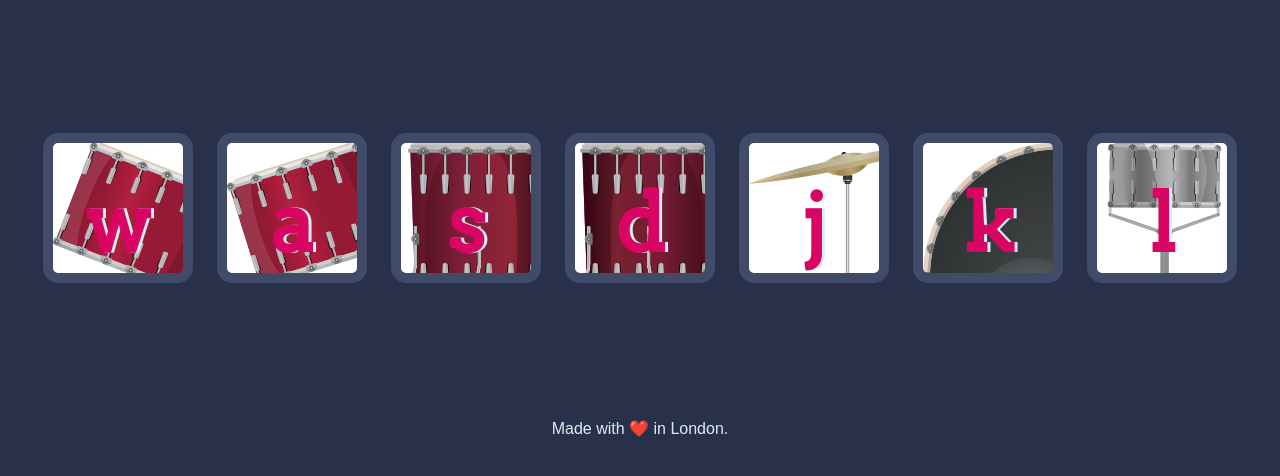
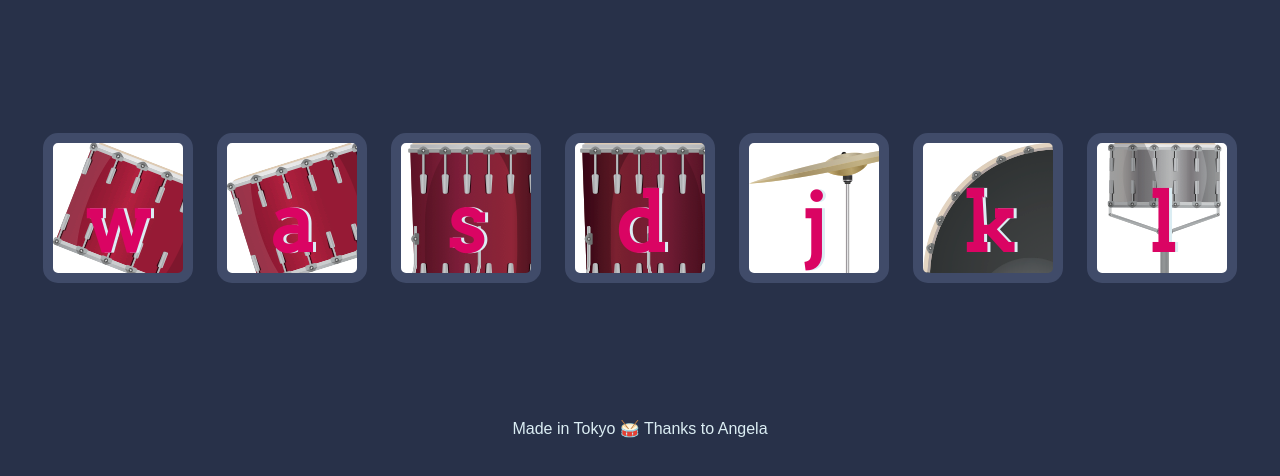
Before and after one commit to heinkel/Drum_Kit, a plain HTML site: page index.html in a window 1280 px wide. Shown: the part 156-632 px from the top of the page. Drawn offline with Linux system fonts and the light colour scheme.

Commit message:
emoji in html

```diff
--- a/index.html
+++ b/index.html
@@ -24,7 +24,7 @@
 
 
   <footer>
-    Made with ❤️ in London.
+    Made in Tokyo 🥁 Thanks to Angela
   </footer>
   <script src="index.js"></script>
 </body>
```
